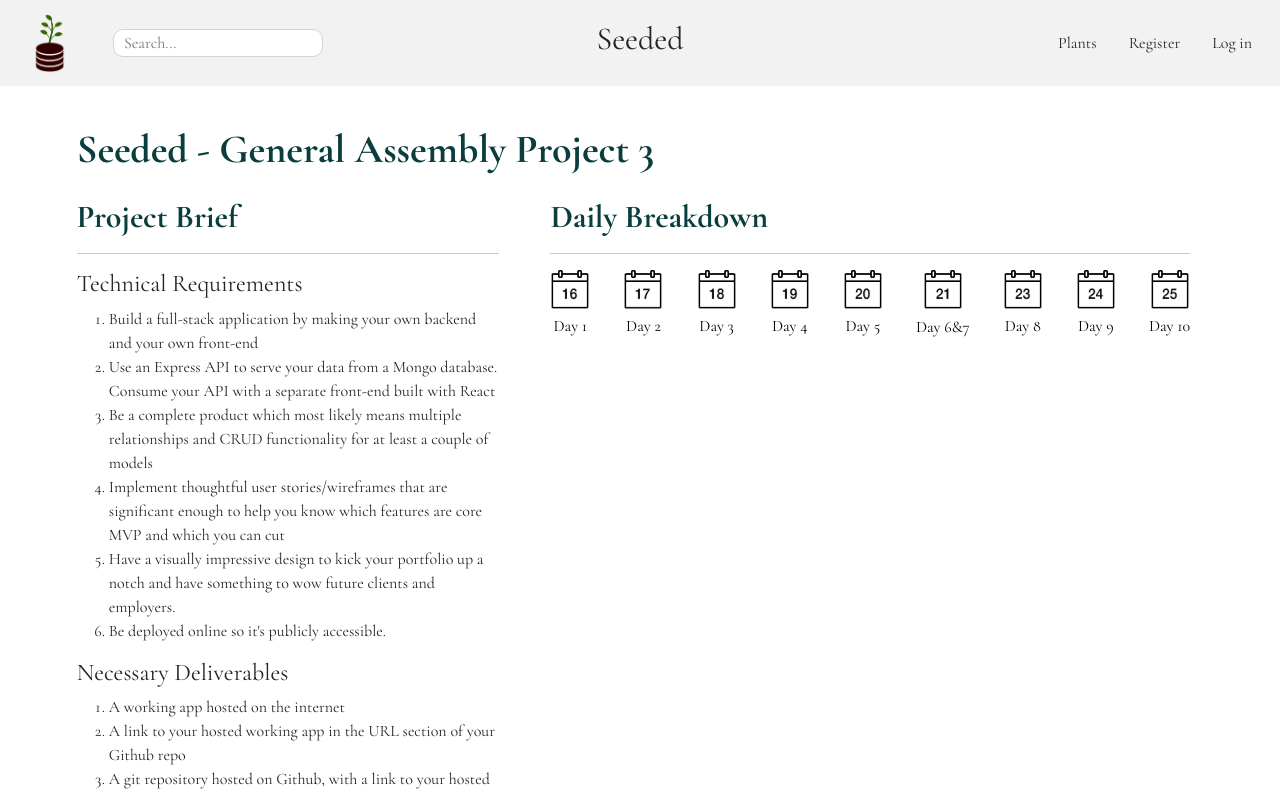
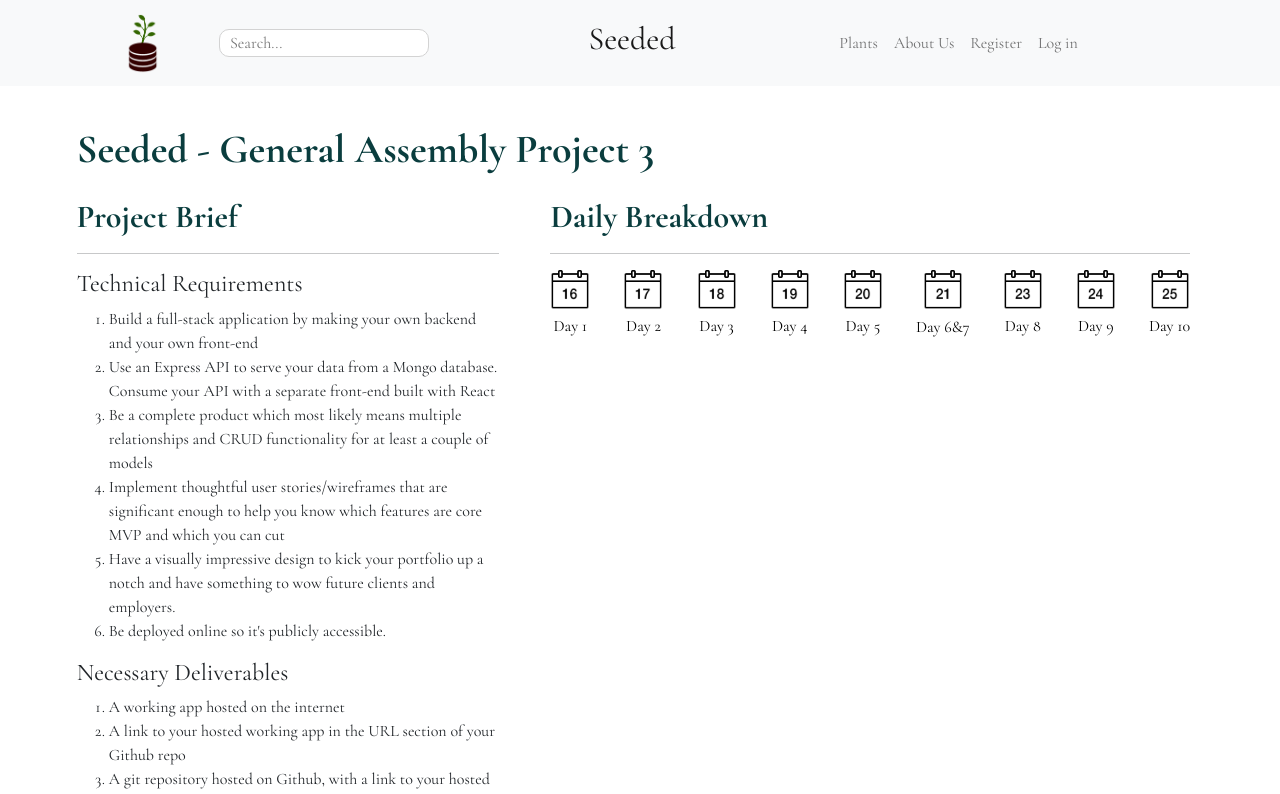
Before and after one commit to jackbdr/Project-3, a React (Create React App) app in the folder client/: page /aboutus in a window 1280 px wide. Shown: the top 794 px of the page. Built offline with nearby package versions, Linux system fonts and the light colour scheme.

Commit message:
fixed nav and added logout

```diff
--- a/client/src/components/common/NavBar.js
+++ b/client/src/components/common/NavBar.js
@@ -3,6 +3,7 @@ import { Link, useNavigate, useLocation } from 'react-router-dom'
 import { getUserToken, isUserAuth } from '../helpers/Auth'
 
 import Navbar from 'react-bootstrap/Navbar'
+import NavDropdown from 'react-bootstrap/NavDropdown'
 import Container from 'react-bootstrap/Container'
 import Nav from 'react-bootstrap/Nav'
 
@@ -29,42 +30,47 @@ const NavBar = () => {
     navigate(`/search/${searchInput}`)
   }
 
+  const handleLogout = () => {
+    window.localStorage.removeItem('seeded-username')
+    window.localStorage.removeItem('Seeded-user-token')
+    navigate('/login')
+  }
+
   return (
     <>
     {isHomePage ?
     <>
     </>
     :
-    <Navbar>
-      <Container className='nav-container'>
-        <Navbar.Toggle aria-controls="basic-navbar-nav" />
-        <Navbar.Collapse id="basic-navbar-nav">
-          <div className='nav_left'>
+    <Navbar bg="light" expand="lg">
+  <Container>
+    <div className='nav-left'>
       <Navbar.Brand as={Link} to='/'><img className='navLogo' src='/images.png/project3Logo.png' alt='Seeded logo' /></Navbar.Brand>
       <form onSubmit={handleSubmit}>
         <input type='text' placeholder='Search...' value={searchInput} onChange={handleSearch} />
       </form>
     </div>
-          <div className='nav_middle'>
-            <h2>Seeded</h2>
+    <Navbar.Brand className='brand-centre'><h2>Seeded</h2></Navbar.Brand>
+    <Navbar.Toggle aria-controls="basic-navbar-nav" />
+    <Navbar.Collapse id="basic-navbar-nav">
+      <Nav className="me-auto">
+        <Nav.Link as={Link} to='/plants'>Plants</Nav.Link>
+        <Nav.Link as={Link} to='/aboutus'>About Us</Nav.Link>
+        {!isUserAuth() ?
+        <div className='nav-right'>
+          <Nav.Link as={Link} to='/register'>Register</Nav.Link>
+          <Nav.Link as={Link} to='/login'>Log in</Nav.Link>
         </div>
-          <div className='nav_right'>
-
-            <Nav.Link className='text-dark' as={Link} to='/plants'>Plants</Nav.Link>
-            {isUserAuth() ?
-              <>
-                <Nav.Link className='text-dark' as={Link} to={`/profile/${getUserToken()}`}>Profile</Nav.Link>
-                <Nav.Link className='text-dark' as={Link} to={'/comparison'}>Buy plants</Nav.Link>
-                <Nav.Link className='text-dark' as={Link} to={'/aboutus'}>About us</Nav.Link>
-                <Nav.Link className='text-dark' as={Link} to={'/glossary'}>Glossary</Nav.Link>
-              </>
         :
-              <>
-                <Nav.Link className='text-dark' as={Link} to='/register'>Register</Nav.Link>
-                <Nav.Link className='text-dark' as={Link} to='/login'>Log in</Nav.Link>
-              </>
+        <NavDropdown title="☰" id="basic-nav-dropdown">
+          <NavDropdown.Item as={Link} to={`/profile/${getUserToken()}`} href="#action/3.1">Profile</NavDropdown.Item>
+          <NavDropdown.Item as={Link} to='/comparison' href="#action/3.2">Buy Plants</NavDropdown.Item>
+          <NavDropdown.Item as={Link} to='/glossary' href="#action/3.3">Glossary</NavDropdown.Item>
+          <NavDropdown.Divider />
+          <NavDropdown.Item href="#action/3.4" onClick={handleLogout}><p className='nav-logout'>Logout</p></NavDropdown.Item>
+        </NavDropdown>
         }
-          </div>
+      </Nav>
     </Navbar.Collapse>
   </Container>
 </Navbar>
--- a/client/src/components/styles/components/navbar.scss
+++ b/client/src/components/styles/components/navbar.scss
@@ -1,20 +1,4 @@
-.nav {
-  text-align: center;
-  margin-top: 0;
-}
 
-.nav_right{
-  display: flex;
-  width: 33%;
-  align-items:center;
-  margin-right: 0;
-  justify-content: flex-end;
-}
-.nav_left{
-  display: flex;
-  width: 33%;
-  align-items: center;
-  padding-left: 20px;;
 input{
   color: black;
   border-radius: 10px;
@@ -22,29 +6,30 @@
   padding-left: 10px;
   margin-left: 30px;
 }
-}
-
-.nav_middle{
-  width: 33%;
-  text-align: center;
-  align-items: center;
-}
-
-.navbar-collapse{
-  justify-content: space-between;
-}
-
-.nav-container{
-  margin: 0;
-  min-width: 100%;
-}
-
-.navbar{
-  padding-top: 0px;
-  background-color: #f2f2f2;
-  // border-bottom: 1px solid lightgray;
-}
 
 .navLogo{
   max-width: 35px;
 }
+.nav-left{
+  display: flex;
+  align-items: center;
+  width: 33%;
+}
+.nav-right{
+  display: flex;
+}
+
+.navbar-collapse{
+  width: 33%;
+  text-align: center;
+}
+
+.nav-logout{
+  color: red;
+  margin-bottom: 0;
+}
+
+.navbar-brand{
+  width: 33%;
+  text-align: center;
+}
```
Lines whose indentation alone changed are shown as unchanged.
